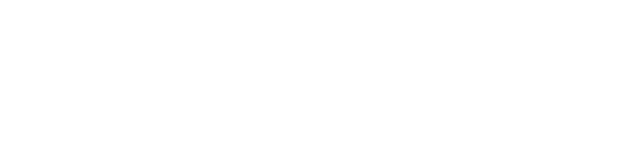
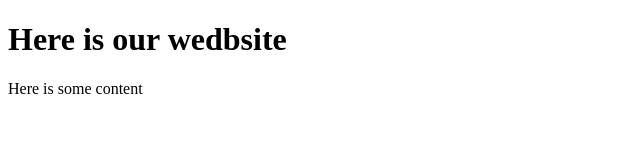
Before and after one commit to paulesky/Test-repo, a plain HTML site: page index.html in a window 1280 px wide. Shown: the whole page, without its empty margins (0-640 px from the left). Drawn offline with Linux system fonts and the light colour scheme.

Commit message:
Update index.html

```diff
--- a/index.html
+++ b/index.html
@@ -6,5 +6,8 @@
     <meta name="viewport" content="width=device-width, initial-scale=1.0" />
     <title>Document</title>
   </head>
-  <body></body>
+  <body>
+    <h1>Here is our wedbsite</h1>
+    <p>Here is some content</p>
+  </body>
 </html>
```
